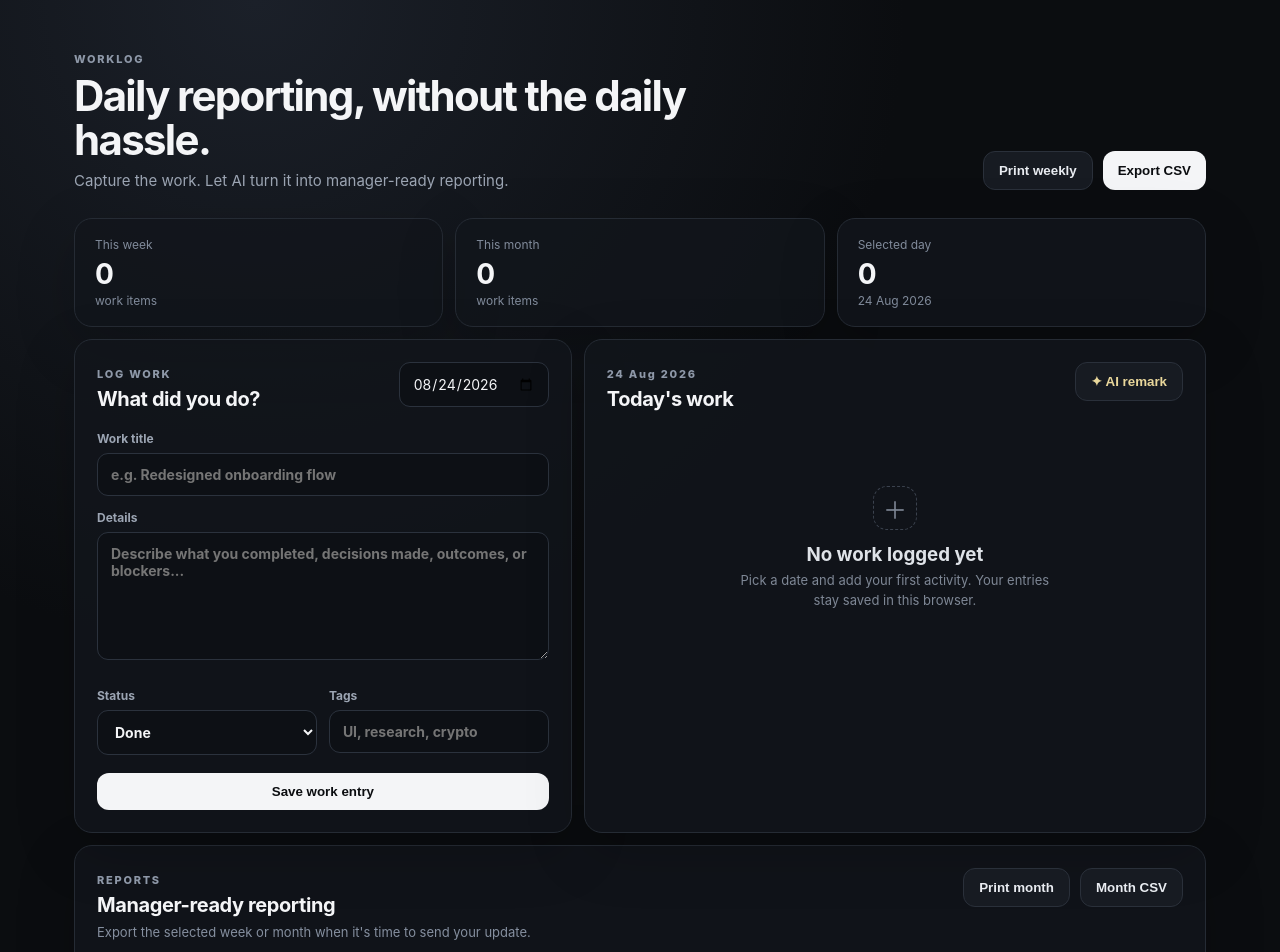
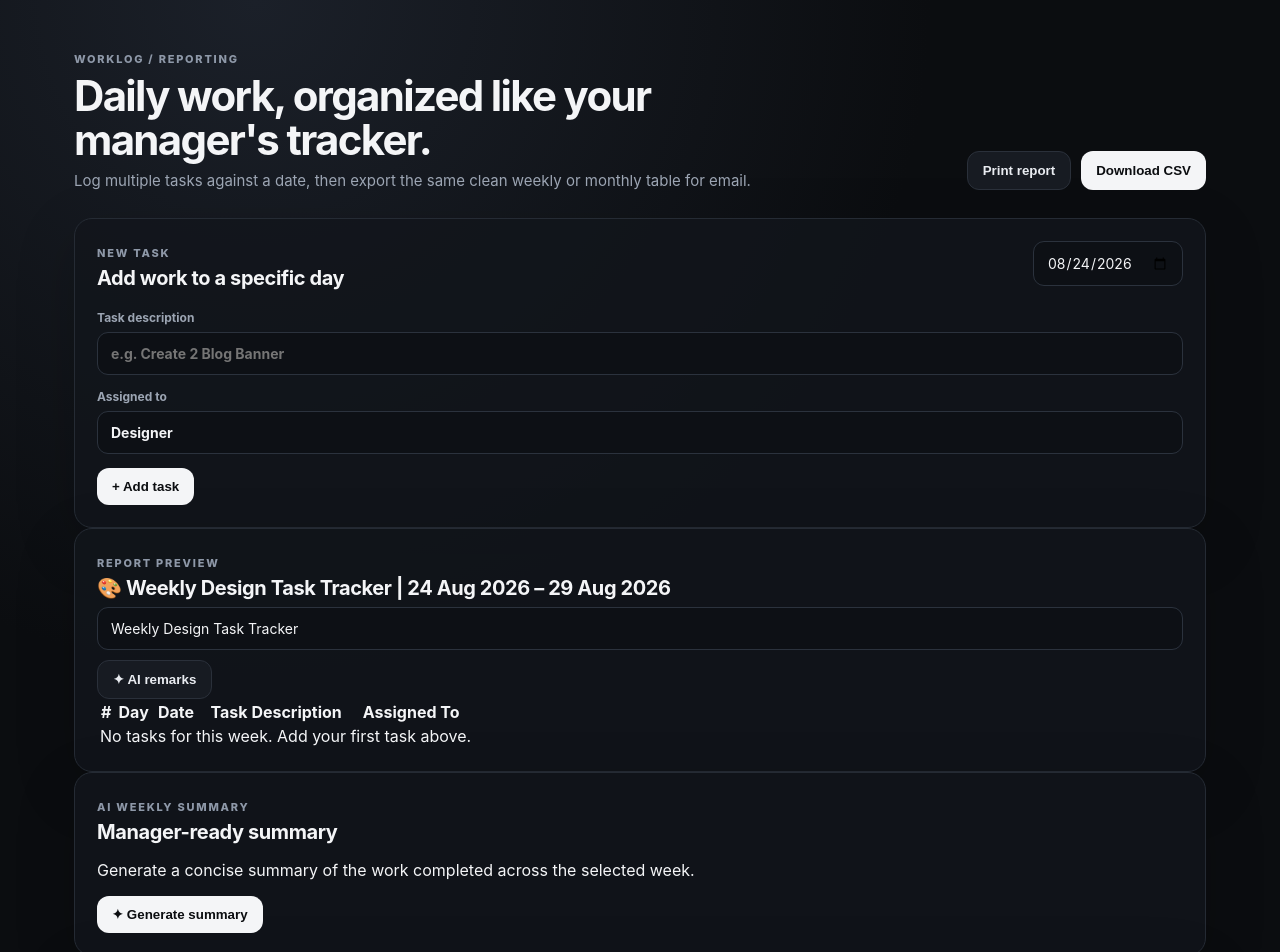
Before and after one commit to Rizzu01/reporting, a Next.js app: page / in a window 1280 px wide. Shown: the top 952 px of the page. Built offline with nearby package versions, Linux system fonts and the light colour scheme.

Commit message:
feat: redesign reports as daily task tracker table

```diff
--- a/app/page.tsx
+++ b/app/page.tsx
@@ -2,21 +2,28 @@
 
 import { useEffect, useMemo, useState } from "react";
 
-type Entry = {
+type Task = {
   id: string;
   date: string;
-  title: string;
-  details: string;
-  status: "Done" | "In progress" | "Blocked";
-  tags: string[];
+  description: string;
+  assignedTo: string;
   remark?: string;
 };
 
-const KEY = "worklog.entries.v1";
+const KEY = "worklog.tasks.v2";
+const ASSIGNED_KEY = "worklog.assignedTo.v1";
 const today = new Date().toISOString().slice(0, 10);
 
 function formatDate(date: string) {
+  return new Intl.DateTimeFormat("en-IN", { day: "2-digit", month: "long", year: "numeric" }).format(new Date(`${date}T00:00:00`));
+}
+
+function shortDate(date: string) {
   return new Intl.DateTimeFormat("en-IN", { day: "2-digit", month: "short", year: "numeric" }).format(new Date(`${date}T00:00:00`));
+}
+
+function dayName(date: string) {
+  return new Intl.DateTimeFormat("en-IN", { weekday: "long" }).format(new Date(`${date}T00:00:00`));
 }
 
 function getWeekStart(date: string) {
@@ -26,13 +33,21 @@ function getWeekStart(date: string) {
   return d.toISOString().slice(0, 10);
 }
 
+function getWeekDates(date: string) {
+  const start = new Date(`${getWeekStart(date)}T00:00:00`);
+  return Array.from({ length: 6 }, (_, i) => {
+    const d = new Date(start);
+    d.setDate(start.getDate() + i);
+    return d.toISOString().slice(0, 10);
+  });
+}
+
 export default function Home() {
-  const [entries, setEntries] = useState<Entry[]>([]);
+  const [tasks, setTasks] = useState<Task[]>([]);
   const [date, setDate] = useState(today);
-  const [title, setTitle] = useState("");
-  const [details, setDetails] = useState("");
-  const [status, setStatus] = useState<Entry["status"]>("Done");
-  const [tags, setTags] = useState("");
+  const [description, setDescription] = useState("");
+  const [assignedTo, setAssignedTo] = useState("Designer");
+  const [reportTitle, setReportTitle] = useState("Weekly Design Task Tracker");
   const [notice, setNotice] = useState("");
   const [aiLoading, setAiLoading] = useState(false);
   const [summary, setSummary] = useState("");
@@ -40,77 +55,75 @@ export default function Home() {
   useEffect(() => {
     try {
       const saved = localStorage.getItem(KEY);
-      if (saved) setEntries(JSON.parse(saved));
+      const savedAssigned = localStorage.getItem(ASSIGNED_KEY);
+      if (saved) setTasks(JSON.parse(saved));
+      if (savedAssigned) setAssignedTo(savedAssigned);
     } catch {
-      setNotice("Could not read saved worklogs.");
+      setNotice("Could not read saved tasks.");
     }
   }, []);
 
-  useEffect(() => {
-    localStorage.setItem(KEY, JSON.stringify(entries));
-  }, [entries]);
+  useEffect(() => localStorage.setItem(KEY, JSON.stringify(tasks)), [tasks]);
+  useEffect(() => localStorage.setItem(ASSIGNED_KEY, assignedTo), [assignedTo]);
 
-  const selected = useMemo(() => entries.filter((e) => e.date === date), [entries, date]);
-  const weekEntries = useMemo(() => {
-    const start = getWeekStart(date);
-    const end = new Date(`${start}T00:00:00`);
-    end.setDate(end.getDate() + 6);
-    const endDate = end.toISOString().slice(0, 10);
-    return entries.filter((e) => e.date >= start && e.date <= endDate);
-  }, [entries, date]);
-  const monthEntries = useMemo(() => entries.filter((e) => e.date.startsWith(date.slice(0, 7))), [entries, date]);
+  const weekDates = useMemo(() => getWeekDates(date), [date]);
+  const weekTasks = useMemo(() => tasks.filter((t) => weekDates.includes(t.date)), [tasks, weekDates]);
+  const monthTasks = useMemo(() => tasks.filter((t) => t.date.startsWith(date.slice(0, 7))), [tasks, date]);
 
-  function addEntry() {
-    if (!title.trim() || !details.trim()) {
-      setNotice("Add a work title and details first.");
+  const groupedWeek = useMemo(() => weekDates.map((d) => ({ date: d, tasks: weekTasks.filter((t) => t.date === d) })), [weekDates, weekTasks]);
+
+  const rangeLabel = `${shortDate(weekDates[0])} – ${shortDate(weekDates[weekDates.length - 1])}`;
+
+  function addTask() {
+    if (!description.trim()) {
+      setNotice("Add a task description first.");
       return;
     }
-    const entry: Entry = {
+    const task: Task = {
       id: crypto.randomUUID(),
       date,
-      title: title.trim(),
-      details: details.trim(),
-      status,
-      tags: tags.split(",").map((t) => t.trim()).filter(Boolean),
+      description: description.trim(),
+      assignedTo: assignedTo.trim() || "Designer",
     };
-    setEntries((current) => [entry, ...current]);
-    setTitle("");
-    setDetails("");
-    setTags("");
-    setNotice("Saved locally.");
+    setTasks((current) => [...current, task]);
+    setDescription("");
+    setNotice("Task saved.");
   }
 
-  function removeEntry(id: string) {
-    setEntries((current) => current.filter((e) => e.id !== id));
+  function removeTask(id: string) {
+    setTasks((current) => current.filter((task) => task.id !== id));
   }
 
   function exportCsv(scope: "week" | "month") {
-    const data = scope === "week" ? weekEntries : monthEntries;
-    const rows = [["Date", "Work", "Details", "Status", "Tags", "AI Remark"], ...data.map((e) => [e.date, e.title, e.details, e.status, e.tags.join("; "), e.remark ?? ""])];
+    const data = scope === "week" ? weekTasks : monthTasks;
+    const rows = [["#", "Day", "Date", "Task Description", "Assigned To"], ...data.map((task, index) => [index + 1, dayName(task.date), formatDate(task.date), task.description, task.assignedTo])];
     const csv = rows.map((row) => row.map((v) => `"${String(v).replaceAll('"', '""')}"`).join(",")).join("\n");
     const blob = new Blob([csv], { type: "text/csv;charset=utf-8" });
     const url = URL.createObjectURL(blob);
     const a = document.createElement("a");
     a.href = url;
-    a.download = `worklog-${scope}-${date}.csv`;
+    a.download = `design-task-tracker-${scope}-${date}.csv`;
     a.click();
     URL.revokeObjectURL(url);
   }
 
   function printReport(scope: "week" | "month") {
-    const data = scope === "week" ? weekEntries : monthEntries;
+    const groups = scope === "week" ? groupedWeek : Array.from(new Set(monthTasks.map((t) => t.date))).sort().map((d) => ({ date: d, tasks: monthTasks.filter((t) => t.date === d) }));
+    const data = scope === "week" ? weekTasks : monthTasks;
+    const heading = scope === "week" ? `Weekly Design Task Tracker | ${rangeLabel}` : `Monthly Design Task Tracker | ${new Intl.DateTimeFormat("en-IN", { month: "long", year: "numeric" }).format(new Date(`${date}T00:00:00`))}`;
+    const rows = groups.flatMap((group) => group.tasks.map((task, i) => `<tr><td>${i === 0 ? group.tasks.indexOf(task) + 1 : ""}</td><td>${i === 0 ? `<strong>${dayName(group.date)}</strong>` : ""}</td><td>${i === 0 ? `<em>${formatDate(group.date)}</em>` : ""}</td><td>${task.description}</td><td>${task.assignedTo}</td></tr>`)).join("");
     const win = window.open("", "_blank");
     if (!win) return;
-    win.document.write(`<html><head><title>${scope} work report</title><style>body{font-family:Arial,sans-serif;padding:32px;color:#111}h1{margin-bottom:4px}small{color:#666}table{width:100%;border-collapse:collapse;margin-top:24px}th,td{border:1px solid #ddd;padding:10px;text-align:left;vertical-align:top}th{background:#f5f5f5}</style></head><body><h1>${scope === "week" ? "Weekly" : "Monthly"} Work Report</h1><small>Generated ${formatDate(date)}</small><table><tr><th>Date</th><th>Work</th><th>Details</th><th>Status</th><th>Remark</th></tr>${data.map((e) => `<tr><td>${formatDate(e.date)}</td><td>${e.title}</td><td>${e.details}</td><td>${e.status}</td><td>${e.remark ?? "—"}</td></tr>`).join("")}</table></body></html>`);
+    win.document.write(`<html><head><title>${heading}</title><style>body{font-family:Arial,sans-serif;padding:32px;color:#111}h1{text-align:center;font-size:20px;margin:0 0 24px}table{width:100%;border-collapse:collapse}th,td{border:1px solid #bbb;padding:9px;text-align:left;vertical-align:top;font-size:12px}th{text-align:center;background:#f3f3f3}td:first-child{width:42px;text-align:center}td:nth-child(2){width:105px}td:nth-child(3){width:125px}</style></head><body><h1>🎨 ${heading}</h1><table><thead><tr><th>#</th><th>Day</th><th>Date</th><th>Task Description</th><th>Assigned To</th></tr></thead><tbody>${rows}</tbody></table></body></html>`);
     win.document.close();
     win.focus();
     win.print();
   }
 
   async function generateAi(type: "remarks" | "summary") {
-    const data = type === "summary" ? weekEntries : selected;
+    const data = type === "summary" ? weekTasks : tasks.filter((task) => task.date === date);
     if (!data.length) {
-      setNotice("Add at least one work entry first.");
+      setNotice("Add at least one task first.");
       return;
     }
     setAiLoading(true);
@@ -120,12 +133,9 @@ export default function Home() {
       const json = await res.json();
       if (!res.ok) throw new Error(json.error || "AI request failed");
       if (type === "summary") setSummary(json.text);
-      else {
-        const text = json.text as string;
-        setEntries((current) => current.map((e) => e.date === date ? { ...e, remark: text } : e));
-      }
+      else setTasks((current) => current.map((task) => task.date === date ? { ...task, remark: json.text } : task));
     } catch (error) {
-      setNotice(error instanceof Error ? error.message : "AI request failed.");
+      setNotice(error instanceof Error ? error.message : "AI request failed");
     } finally {
       setAiLoading(false);
     }
@@ -134,38 +144,60 @@ export default function Home() {
   return (
     <main className="shell">
       <header className="topbar">
-        <div><div className="eyebrow">WORKLOG</div><h1>Daily reporting, without the daily hassle.</h1><p>Capture the work. Let AI turn it into manager-ready reporting.</p></div>
-        <div className="top-actions"><button className="ghost" onClick={() => printReport("week")}>Print weekly</button><button className="primary" onClick={() => exportCsv("week")}>Export CSV</button></div>
+        <div>
+          <div className="eyebrow">WORKLOG / REPORTING</div>
+          <h1>Daily work, organized like your manager&apos;s tracker.</h1>
+          <p>Log multiple tasks against a date, then export the same clean weekly or monthly table for email.</p>
+        </div>
+        <div className="top-actions"><button className="ghost" onClick={() => printReport("week")}>Print report</button><button className="primary" onClick={() => exportCsv("week")}>Download CSV</button></div>
       </header>
 
-      <section className="stats">
-        <div><span>This week</span><strong>{weekEntries.length}</strong><small>work items</small></div>
-        <div><span>This month</span><strong>{monthEntries.length}</strong><small>work items</small></div>
-        <div><span>Selected day</span><strong>{selected.length}</strong><small>{formatDate(date)}</small></div>
+      <section className="editor card">
+        <div className="card-head"><div><span className="kicker">NEW TASK</span><h2>Add work to a specific day</h2></div><input className="date" type="date" value={date} onChange={(e) => setDate(e.target.value)} /></div>
+        <div className="editor-grid">
+          <label>Task description<input value={description} onChange={(e) => setDescription(e.target.value)} placeholder="e.g. Create 2 Blog Banner" onKeyDown={(e) => { if (e.key === "Enter") addTask(); }} /></label>
+          <label>Assigned to<input value={assignedTo} onChange={(e) => setAssignedTo(e.target.value)} placeholder="Designer" /></label>
+          <button className="primary add" onClick={addTask}>+ Add task</button>
+        </div>
+        {notice && <div className="notice">{notice}</div>}
       </section>
 
-      <section className="grid">
-        <div className="card composer">
-          <div className="card-head"><div><span className="kicker">LOG WORK</span><h2>What did you do?</h2></div><input className="date" type="date" value={date} onChange={(e) => setDate(e.target.value)} /></div>
-          <label>Work title<input value={title} onChange={(e) => setTitle(e.target.value)} placeholder="e.g. Redesigned onboarding flow" /></label>
-          <label>Details<textarea value={details} onChange={(e) => setDetails(e.target.value)} placeholder="Describe what you completed, decisions made, outcomes, or blockers..." rows={6} /></label>
-          <div className="two"><label>Status<select value={status} onChange={(e) => setStatus(e.target.value as Entry["status"])}><option>Done</option><option>In progress</option><option>Blocked</option></select></label><label>Tags<input value={tags} onChange={(e) => setTags(e.target.value)} placeholder="UI, research, crypto" /></label></div>
-          <button className="primary full" onClick={addEntry}>Save work entry</button>
-          {notice && <div className="notice">{notice}</div>}
+      <section className="report card">
+        <div className="report-toolbar">
+          <div><span className="kicker">REPORT PREVIEW</span><h2>🎨 {reportTitle} <span>| {rangeLabel}</span></h2></div>
+          <div className="report-actions"><input className="title-input" value={reportTitle} onChange={(e) => setReportTitle(e.target.value)} aria-label="Report title" /><button className="ghost" onClick={() => generateAi("remarks")} disabled={aiLoading}>✦ {aiLoading ? "Writing…" : "AI remarks"}</button></div>
         </div>
 
-        <div className="card entries">
-          <div className="card-head"><div><span className="kicker">{formatDate(date)}</span><h2>Today&apos;s work</h2></div><button className="ai" disabled={aiLoading} onClick={() => generateAi("remarks")}>✦ {aiLoading ? "Writing…" : "AI remark"}</button></div>
-          {!selected.length ? <div className="empty"><div className="empty-icon">＋</div><h3>No work logged yet</h3><p>Pick a date and add your first activity. Your entries stay saved in this browser.</p></div> : <div className="entry-list">{selected.map((e) => <article className="entry" key={e.id}><div className="entry-top"><span className={`status ${e.status.toLowerCase().replaceAll(" ", "-")}`}>{e.status}</span><button onClick={() => removeEntry(e.id)}>Delete</button></div><h3>{e.title}</h3><p>{e.details}</p>{e.tags.length > 0 && <div className="tags">{e.tags.map((tag) => <span key={tag}>{tag}</span>)}</div>}{e.remark && <div className="remark"><b>AI remark</b><span>{e.remark}</span></div>}</article>)}</div>}
+        <div className="table-wrap">
+          <table>
+            <thead><tr><th>#</th><th>Day</th><th>Date</th><th>Task Description</th><th>Assigned To</th><th className="action-col"> </th></tr></thead>
+            <tbody>
+              {groupedWeek.flatMap((group, dayIndex) => group.tasks.length ? group.tasks.map((task, taskIndex) => <tr key={task.id}>
+                <td>{taskIndex === 0 ? weekTasks.findIndex((t) => t.id === task) + 1 : ""}</td>
+                <td>{taskIndex === 0 ? <strong>{dayName(group.date)}</strong> : ""}</td>
+                <td>{taskIndex === 0 ? <em>{formatDate(group.date)}</em> : ""}</td>
+                <td>{task.description}{task.remark && <div className="ai-remark">AI: {task.remark}</div>}</td>
+                <td>{task.assignedTo}</td>
+                <td className="action-col"><button onClick={() => removeTask(task.id)}>×</button></td>
+              </tr>) : null)}
+              {!weekTasks.length && <tr><td colSpan={6} className="empty-row">No tasks for this week. Add your first task above.</td></tr>}
+            </tbody>
+          </table>
         </div>
       </section>
 
-      <section className="card reports">
-        <div className="card-head"><div><span className="kicker">REPORTS</span><h2>Manager-ready reporting</h2><p>Export the selected week or month when it&apos;s time to send your update.</p></div><div className="report-actions"><button className="ghost" onClick={() => printReport("month")}>Print month</button><button className="ghost" onClick={() => exportCsv("month")}>Month CSV</button></div></div>
-        <div className="summary-box"><div><span className="kicker">AI WEEKLY SUMMARY</span><p>{summary || "Generate a concise, professional summary from this week’s saved work."}</p></div><button className="primary" disabled={aiLoading} onClick={() => generateAi("summary")}>✦ Generate summary</button></div>
+      <section className="bottom-grid">
+        <div className="card summary-card">
+          <div><span className="kicker">AI WEEKLY SUMMARY</span><h2>Manager-ready summary</h2><p>{summary || "Generate a concise summary of the work completed across the selected week."}</p></div>
+          <button className="primary" onClick={() => generateAi("summary")} disabled={aiLoading}>✦ Generate summary</button>
+        </div>
+        <div className="card export-card">
+          <span className="kicker">EXPORT</span><h2>Ready to mail</h2><p>Download the tracker as CSV or print it and choose Save as PDF.</p>
+          <div className="export-buttons"><button className="ghost" onClick={() => exportCsv("week")}>Weekly CSV</button><button className="ghost" onClick={() => exportCsv("month")}>Monthly CSV</button><button className="ghost" onClick={() => printReport("month")}>Monthly PDF</button></div>
+        </div>
       </section>
 
-      <footer>Worklog MVP · local-first storage · AI is optional and only runs when you ask it to.</footer>
+      <footer>Worklog MVP · table-first reporting · saved in this browser</footer>
     </main>
   );
 }
```
